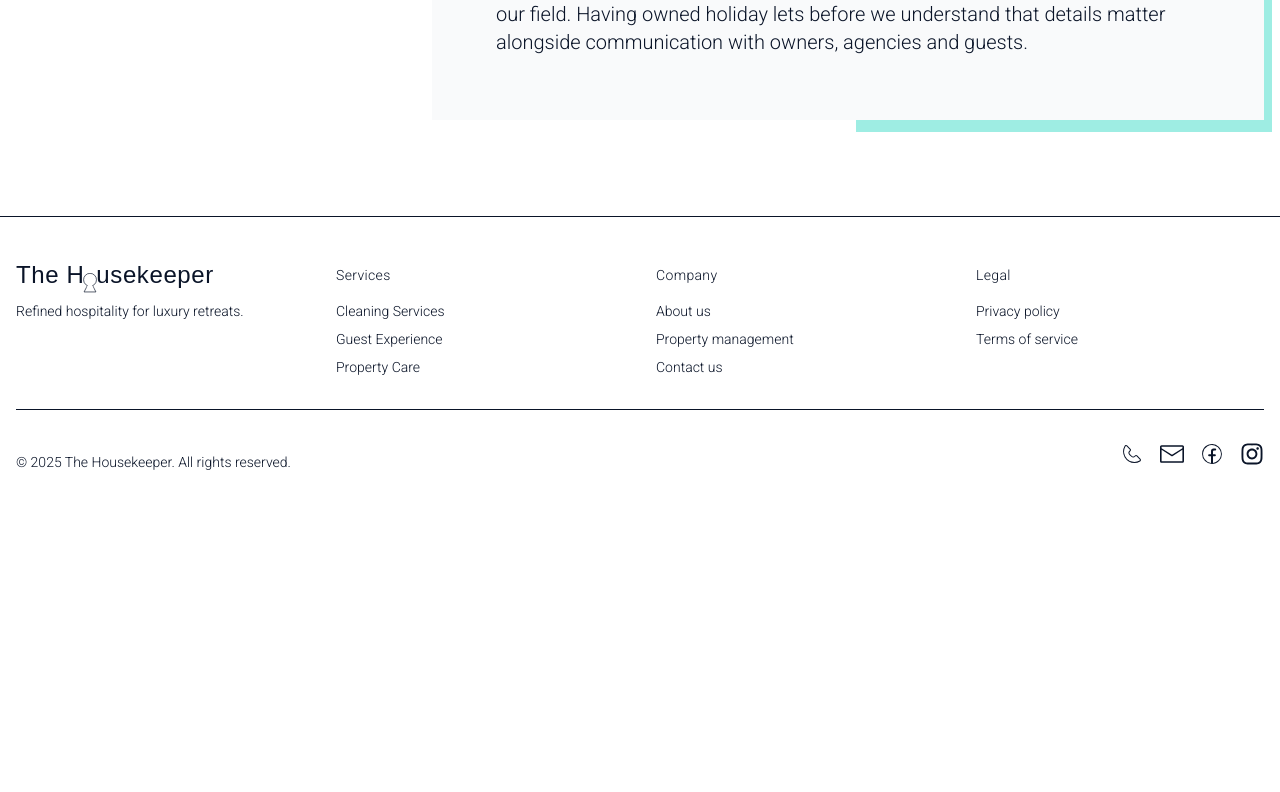
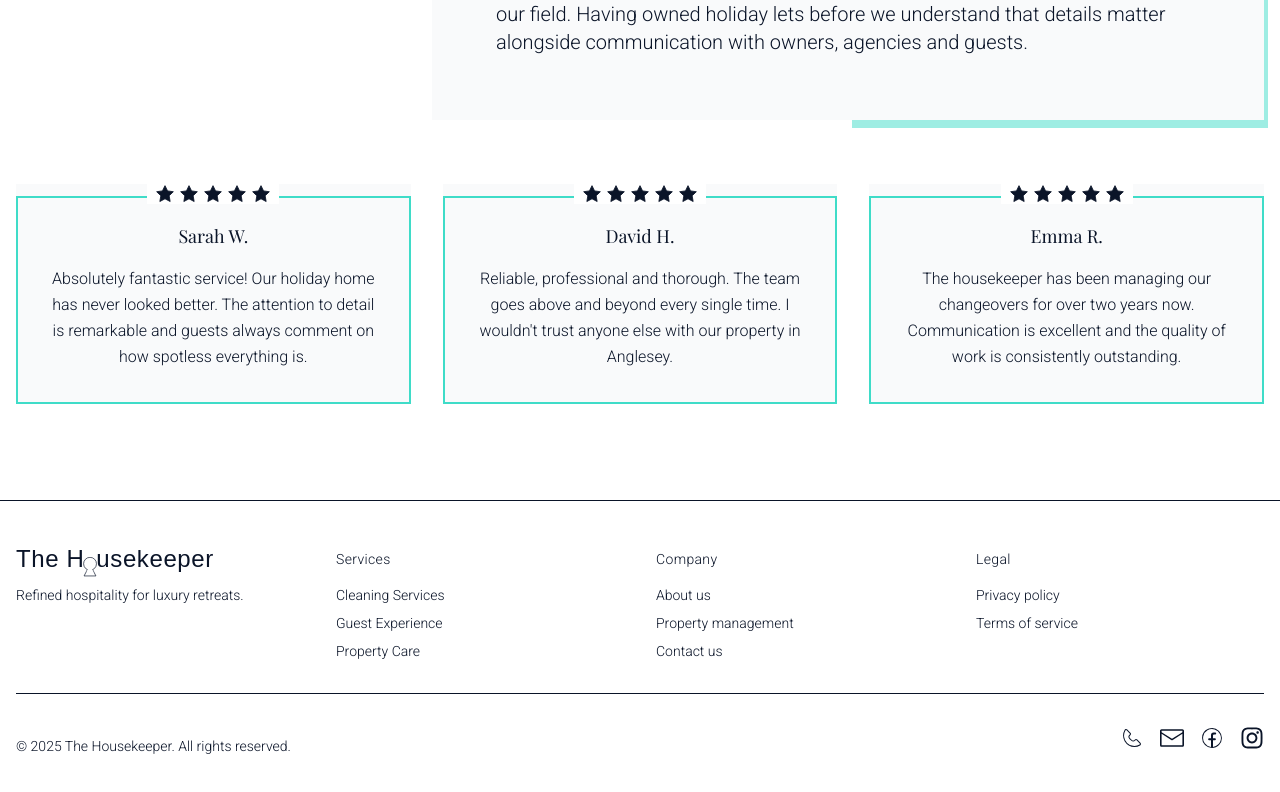
Before and after one commit to MattRey/thehousekeeper.wales, a Next.js app: page / in a window 1280 px wide. Shown: the part 1958-2750 px from the top of the page. Before the commit the page ends 2488 px from the top, so only its background shows below. Built offline with nearby package versions, Linux system fonts and the light colour scheme; a web font is replaced by a local one.

Commit message:
feat: and reviews component

```diff
--- a/app/page.tsx
+++ b/app/page.tsx
@@ -7,41 +7,8 @@ import {
 } from "@/components/hero";
 import { TextBlock } from "@/components/text-block";
 import { PartnersBlock } from "@/components/partners-block";
+import { CustomerReviews } from "@/components/customer-reviews";
 
-function HomeHeroImage() {
-  return (
-    <HeroImage src="/images/manadwyn.webp" alt="Luxury retreat background" />
-  );
-}
-function HomeHeroTitle() {
-  return (
-    <HeroTitle>
-      Outstanding housekeeping and maintenance for{" "}
-      <span className="text-accent">holiday homes in North Wales</span>
-    </HeroTitle>
-  );
-}
-function HomeHeroDescription() {
-  return (
-    <HeroDescription>
-      The housekeeper delivers outstanding changeover services to the best
-      holiday lets across Anglesey and North Wales. We are the best at what we
-      do... Housekeeping.
-    </HeroDescription>
-  );
-}
-function HomeHeroActions() {
-  return (
-    <HeroActions>
-      <button className="px-8 py-3 border-2 border-background text-background font-light hover:bg-foreground hover:text-background transition-colors">
-        Our services
-      </button>
-      <button className="px-8 py-3 bg-accent text-foreground font-light hover:opacity-90 transition-opacity">
-        What our customers say
-      </button>
-    </HeroActions>
-  );
-}
 export default function Page() {
   return (
     <main className="flex flex-col gap-16 container pb-16">
@@ -82,6 +49,42 @@ export default function Page() {
           guests.
         </p>
       </TextBlock>
+      <CustomerReviews />
     </main>
   );
 }
+
+function HomeHeroImage() {
+  return (
+    <HeroImage src="/images/manadwyn.webp" alt="Luxury retreat background" />
+  );
+}
+function HomeHeroTitle() {
+  return (
+    <HeroTitle>
+      Outstanding housekeeping and maintenance for{" "}
+      <span className="text-accent">holiday homes in North Wales</span>
+    </HeroTitle>
+  );
+}
+function HomeHeroDescription() {
+  return (
+    <HeroDescription>
+      The housekeeper delivers outstanding changeover services to the best
+      holiday lets across Anglesey and North Wales. We are the best at what we
+      do... Housekeeping.
+    </HeroDescription>
+  );
+}
+function HomeHeroActions() {
+  return (
+    <HeroActions>
+      <button className="px-8 py-3 border-2 border-background text-background font-light hover:bg-foreground hover:text-background transition-colors">
+        Our services
+      </button>
+      <button className="px-8 py-3 bg-accent text-foreground font-light hover:opacity-90 transition-opacity">
+        What our customers say
+      </button>
+    </HeroActions>
+  );
+}
--- /dev/null
+++ b/components/customer-reviews.tsx
@@ -0,0 +1,81 @@
+interface Review {
+  name: string;
+  comment: string;
+  rating: number;
+}
+
+const reviews: Review[] = [
+  {
+    name: "Sarah W.",
+    comment:
+      "Absolutely fantastic service! Our holiday home has never looked better. The attention to detail is remarkable and guests always comment on how spotless everything is.",
+    rating: 5,
+  },
+  {
+    name: "David H.",
+    comment:
+      "Reliable, professional and thorough. The team goes above and beyond every single time. I wouldn't trust anyone else with our property in Anglesey.",
+    rating: 5,
+  },
+  {
+    name: "Emma R.",
+    comment:
+      "The housekeeper has been managing our changeovers for over two years now. Communication is excellent and the quality of work is consistently outstanding.",
+    rating: 5,
+  },
+];
+
+function StarIcon({ filled }: { filled: boolean }) {
+  return (
+    <svg
+      width="20"
+      height="20"
+      viewBox="0 0 24 24"
+      fill={filled ? "currentColor" : "none"}
+      stroke="currentColor"
+      strokeWidth="1"
+      className="text-foreground"
+    >
+      <path d="M12 2l3.09 6.26L22 9.27l-5 4.87 1.18 6.88L12 17.77l-6.18 3.25L7 14.14 2 9.27l6.91-1.01L12 2z" />
+    </svg>
+  );
+}
+
+function Stars({ rating }: { rating: number }) {
+  return (
+    <div className="flex gap-1 bg-background px-2">
+      {[1, 2, 3, 4, 5].map((star) => (
+        <StarIcon key={star} filled={star <= rating} />
+      ))}
+    </div>
+  );
+}
+
+function ReviewCard({ review }: { review: Review }) {
+  return (
+    <div className="relative bg-gray-50 pt-3">
+      {/* Stars positioned on top border */}
+      <div className="absolute top-0 left-1/2 -translate-x-1/2 z-10">
+        <Stars rating={review.rating} />
+      </div>
+
+      {/* Review card */}
+      <div className="border-2 border-accent p-8 pt-6">
+        <h3 className="text-center font-serif text-lg mb-4">{review.name}</h3>
+        <p className="text-center leading-relaxed">{review.comment}</p>
+      </div>
+    </div>
+  );
+}
+
+export function CustomerReviews() {
+  return (
+    <section className="w-full">
+      <div className="grid grid-cols-1 md:grid-cols-3 gap-8">
+        {reviews.map((review, index) => (
+          <ReviewCard key={index} review={review} />
+        ))}
+      </div>
+    </section>
+  );
+}
--- a/components/text-block.tsx
+++ b/components/text-block.tsx
@@ -23,12 +23,12 @@ export function TextBlock({
       >
         {children}
       </div>
-      <div className={clsx(
-        "absolute -bottom-3 h-full w-1/2 bg-accent/50 z-[-1]", {
-          "-right-2": isRight,
-          "-left-2": isLeft,
+      <div
+        className={clsx("absolute -bottom-2 h-full w-1/2 bg-accent/50 z-[-1]", {
+          "-right-1": isRight,
+          "-left-1": isLeft,
         })}
-        />
+      />
     </div>
   );
 }
```
